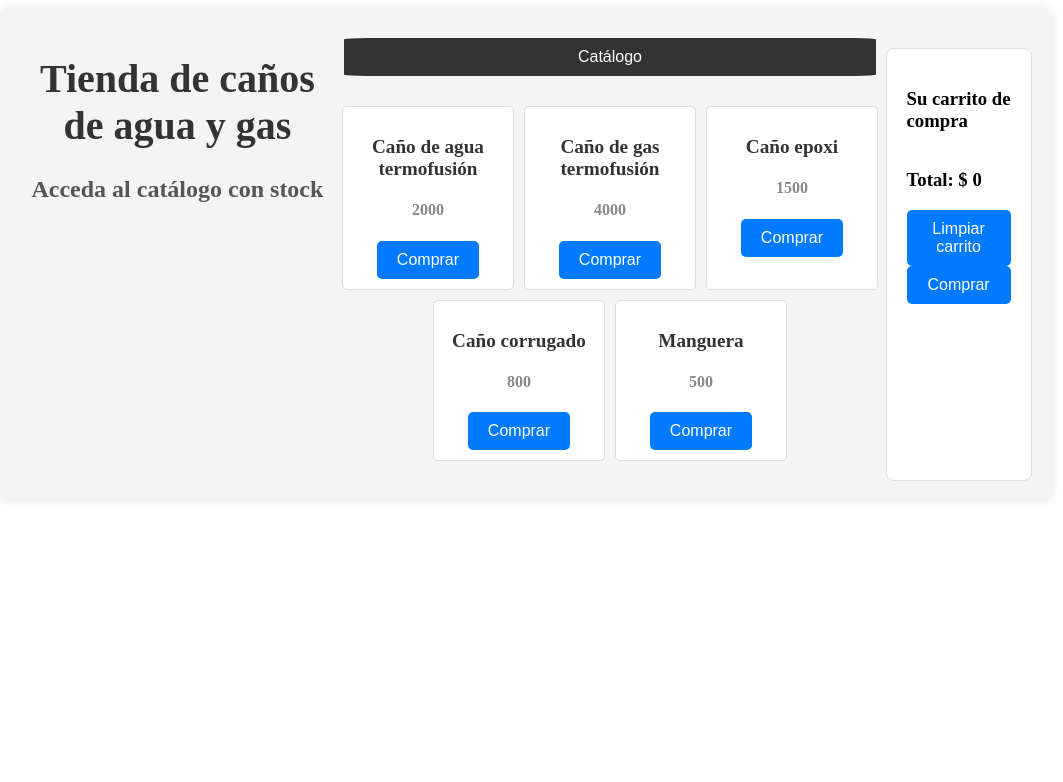
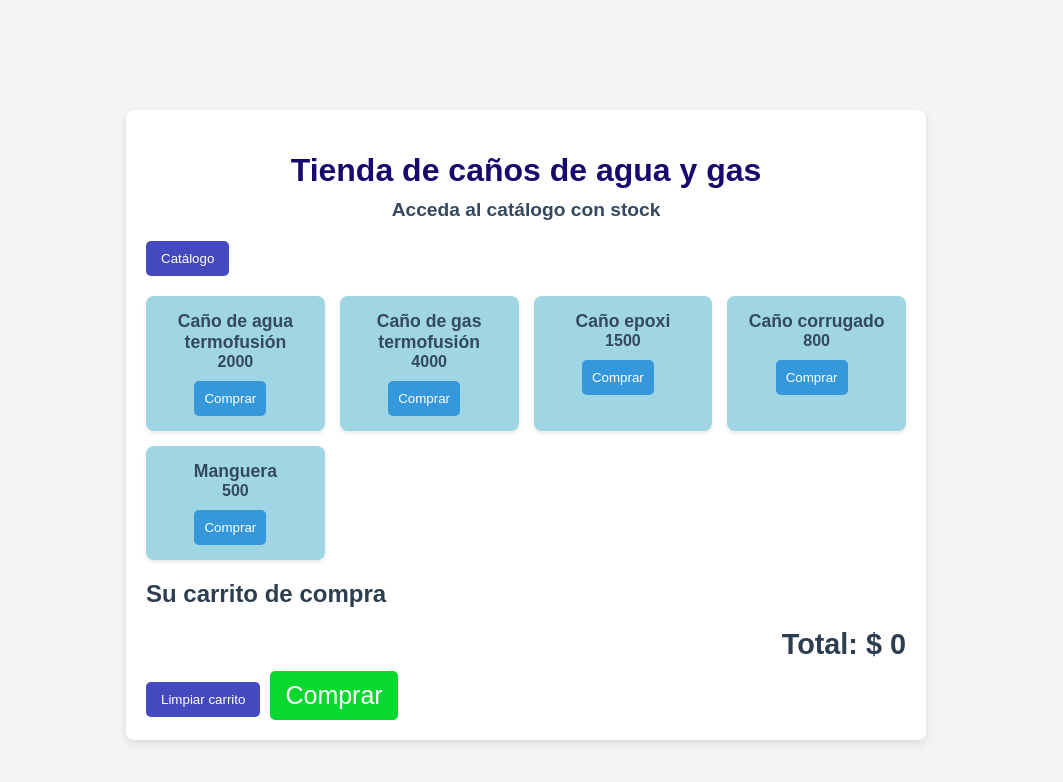
Before and after one commit to Adrifoz/adriJS-2, a website: page HTML/index.html in a window 1280 px wide. Both pictures are taken after a click on the button "Catálogo". Shown: the whole page, without its empty margins (114-1177 px from the left). Drawn offline with Linux system fonts and the light colour scheme; some packages are replaced by stand-ins of ours; a script that the page names is missing.

Commit message:
localStorage on render work

```diff
--- a/CSS/index.css
+++ b/CSS/index.css
@@ -1,125 +1,140 @@
-.container {
-    width: 80%;
-    margin: 0 auto;
-    padding: 20px;
+/* General styles */
+body {
+  font-family: 'Arial', sans-serif;
   background-color: #f4f4f4;
-    border-radius: 8px;
-    box-shadow: 0px 0px 10px rgba(0, 0, 0, 0.1);
+  margin: 0;
+  padding: 25px;
   display: flex;
+  justify-content: center;
+  align-items: center;
+  height: 100vh;
 }
 
-
-
-
-  .contenedorCatalogo {
-    display: flex;
-    flex-direction: column;
-
-    gap: 20px;
-    justify-content: center;
-    margin-bottom: 20px;
+.container {
+  background-color: #fff;
+  border-radius: 8px;
+  box-shadow: 0 4px 8px rgba(0, 0, 0, 0.1);
+  max-width: 800px;
+  width: 100%;
+  padding: 20px;
+  box-sizing: border-box;
 }
 
-  .catalog {
-    display: flex;
-    flex-wrap: wrap;
-    gap: 10px;
-    justify-content: center;
+.intro h1 {
+  color: #170a6e;
+  font-size: 2em;
+  margin-bottom: 10px;
+  text-align: center;
 }
 
-  .intro {
+.intro h3 {
+  color: #34495e;
+  font-size: 1.2em;
   text-align: center;
   margin-bottom: 20px;
 }
 
-  .intro h1 {
-    font-size: 2.5em;
-    color: #333;
+.contenedorCatalogo,
+.shopping {
+  margin-top: 20px;
+
 }
 
-  .intro h3 {
-    font-size: 1.5em;
-    color: #555;
+h3, h4 {
+  margin: 0;
 }
 
-
-  .catalog div {
-    padding: 10px;
-    background-color: #fff;
-    border: 1px solid #ddd;
-    border-radius: 5px;
-    text-align: center;
-    width: 150px;
+h3 {
+  font-size: 1.5em;
+  color: #2c3e50;
 }
 
-  .catalog div h3 {
+h4 {
   font-size: 1.2em;
-    color: #333;
+  color: #328776;
 }
 
-  .catalog div h4 {
-    font-size: 1em;
-    color: #888;
-  }
-
-  .shopping {
-    display: flex;
-    flex-direction: column;
-    padding: 20px;
-    background-color: #fff;
-    border: 1px solid #ddd;
-    border-radius: 8px;
+/* Catalog styles */
+.catalog {
+  display: grid;
+  grid-template-columns: repeat(auto-fill, minmax(150px, 1fr));
+  gap: 15px;
   margin-top: 20px;
 }
 
-
-
-  .productCart {
-    margin-top: 10px;
+.catalog div {
+  background-color: #a0d5e3;
+  border-radius: 8px;
+  padding: 15px;
+  text-align: center;
+  box-shadow: 0 2px 4px rgba(0, 0, 0, 0.1);
 }
 
-  .productCart .item {
-    margin-bottom: 10px;
-    padding: 10px;
-    background-color: #eee;
-    border-radius: 5px;
+.catalog h3 {
+  font-size: 1.1em;
+  color: #34495e;
 }
 
-  .productCart .item h3 {
-    font-size: 1.2em;
-    color: #333;
+.catalog h4 {
+  font-size: 1em;
+  color: #34495e;
+  margin-bottom: 10px;
 }
 
-  .productCart .item h4 {
-    font-size: 1em;
-    color: #888;
-  }
-
-
-  button {
-    padding: 10px 20px;
-    font-size: 1em;
-    color: #fff;
-    background-color: #007bff;
+.catalog button {
+  background-color: #3498db;
+  color: white;
+  padding: 10px;
   border: none;
   border-radius: 5px;
   cursor: pointer;
+  transition: background-color 0.3s;
 }
 
-  .productos{
-    background-color: #333;
-    border-radius: 4%;
-    margin: 10px;
+.catalog button:hover {
+  background-color: #2980b9;
+}
+
+/* Shopping cart styles */
+.shopping h3 {
+  font-size: 1.5em;
+  color: #2c3e50;
+  margin-bottom: 10px;
+}
+
+.productCartRender div {
+  background-color: #cae1e7;
+  ;
+  border-radius: 8px;
+  padding: 10px;
+  margin-bottom: 10px;
+  box-shadow: 0 2px 4px rgba(0, 0, 0, 0.1);
+}
+
+.total {
+  font-size: 1.2em;
+  color: #137863;
+  text-align: right;
+  margin-top: 20px;
+}
+
+/* Buttons styles */
+button {
+  background-color: #444abd;
+  color: white;
+  padding: 10px 15px;
+  border: none;
+  border-radius: 5px;
+  cursor: pointer;
+  margin-right: 10px;
+  transition: background-color 0.3s;
 }
 
 button:hover {
-    background-color: #0056b3;
+  background-color: #2b82c0;
 }
 
-  .buttonClear {
-    background-color: #dc3545;
+.buttonComprar{
+  font-size: 25px;
+  background-color: rgb(11, 215, 49);
 }
-
-  .buttonClear:hover {
-    background-color: #c82333;
-  }
--- a/JS/index.js
+++ b/JS/index.js
@@ -27,7 +27,7 @@ function createTotal(){
 
 function saveTotal(price) {
   let helpTotal = getTotal();
-  let addition = helpTotal =+ price;
+  let addition = helpTotal + price;
   localStorage.setItem('total', JSON.stringify(addition));
   updateTotalRender();
 }
@@ -127,6 +127,7 @@ clearButton.addEventListener("click", () => clearCart());
 shopping.appendChild(clearButton);
 
 const cartBuyButton = document.createElement('button');
+cartBuyButton.className = "buttonComprar";
 cartBuyButton.innerHTML = "Comprar";
 cartBuyButton.addEventListener("click", () => cartBuy());
 shopping.appendChild(cartBuyButton);
@@ -241,7 +242,7 @@ Swal.fire({
 
 //Total
 function updateTotalRender(){
-
+  total = getTotal();
   totalRender.innerHTML = `<h3>Total: $ ${total}</h3>`;
 
 }
```
Lines whose indentation alone changed are shown as unchanged.
